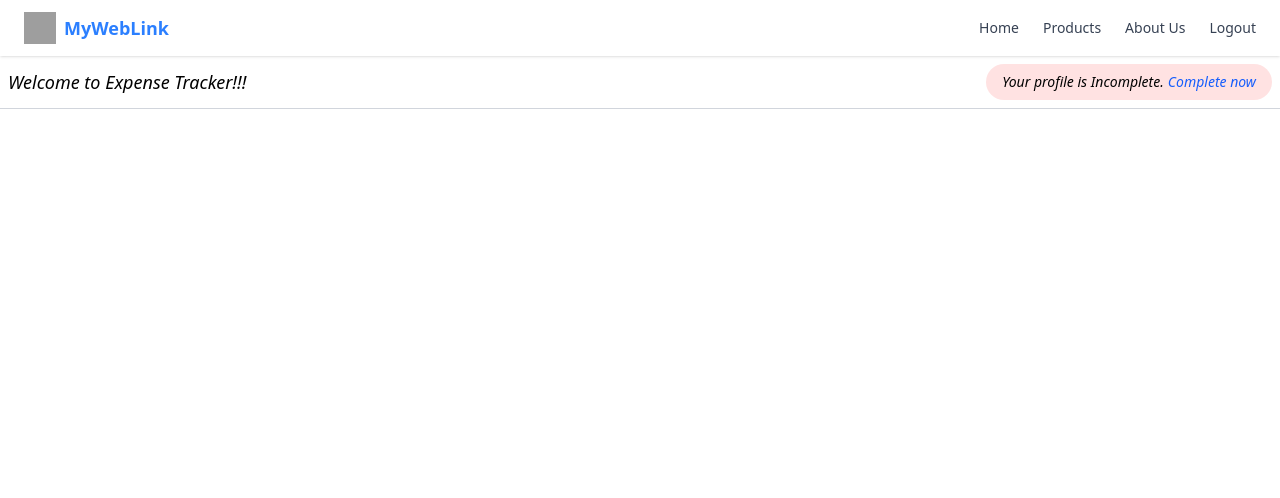
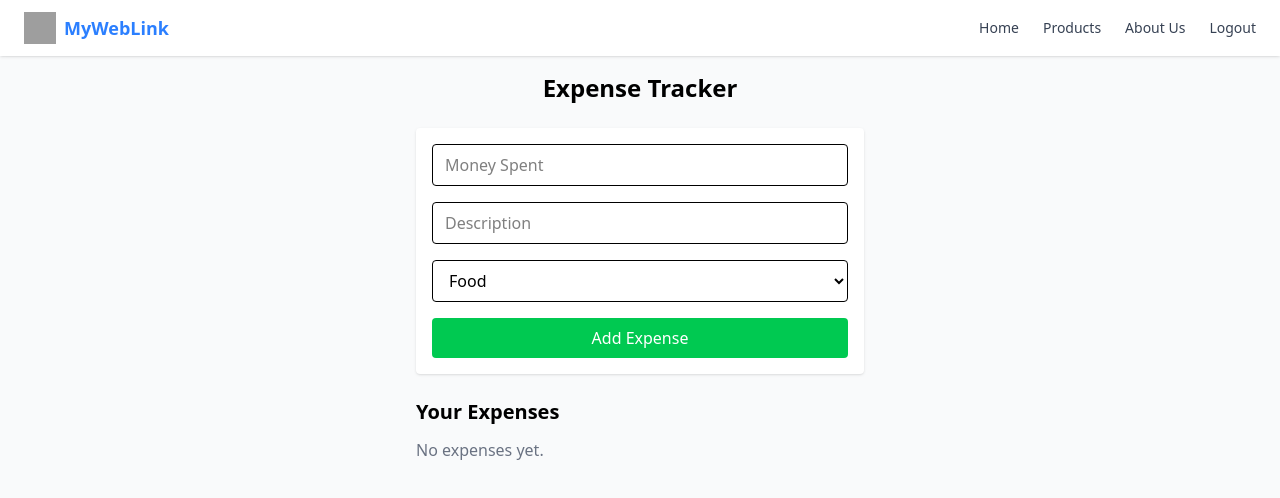
Before and after one commit to ashutoshsahu007/ExpenseTracker, a React (Vite) app: page /expense in a window 1280 px wide. Shown: the top 498 px of the page. Built offline with nearby package versions, Linux system fonts and the light colour scheme; grey boxes are pictures that could not be loaded.

Commit message:
daily expense added

```diff
--- a/src/App.jsx
+++ b/src/App.jsx
@@ -1,12 +1,13 @@
 import React from "react";
 import "./App.css";
 import Auth from "./components/Auth";
-import { BrowserRouter, Routes, Route } from "react-router-dom";
-import ExpenseTracker from "./components/ExpenseTracker";
+import { Routes, Route } from "react-router-dom";
 import UpdateProfile from "./components/UpdateProfile";
 import VerifyYourMail from "./components/VerifyYourMail";
 import Header from "./components/Header";
 import ForgotPassword from "./components/ForgetPassword";
+import ExpenseTracker from "./components/ExpenseTracker";
+import Profile from "./components/Profile";
 
 const App = () => {
   return (
@@ -14,10 +15,11 @@ const App = () => {
       <Header />
       <Routes>
         <Route path="/" element={<Auth />} />
+        <Route path="/profile" element={<Profile />} />
+        <Route path="/profile-update" element={<UpdateProfile />} />
+        <Route path="/verify" element={<VerifyYourMail />} />
+        <Route path="/forget-password" element={<ForgotPassword />} />
         <Route path="/expense" element={<ExpenseTracker />} />
-        <Route path="/profile" element={<UpdateProfile />} />
-        <Route path="/verify" element={<VerifyYourMail />} />
-        <Route path="forget-password" element={<ForgotPassword />} />
       </Routes>
     </>
   );
--- a/src/components/Auth.jsx
+++ b/src/components/Auth.jsx
@@ -56,7 +56,7 @@ const Auth = () => {
       .then((data) => {
         console.log(data);
         isLogin && authCtx.login(data.idToken);
-        isLogin && navigate("/verify");
+        isLogin && navigate("/expense");
       })
       .catch((error) => {
         alert(error.message || "Authentication Failed !!");
--- a/src/components/ExpenseTracker.jsx
+++ b/src/components/ExpenseTracker.jsx
@@ -1,17 +1,107 @@
-import React from "react";
+import { useState } from "react";
 
-const ExpenseTracker = () => {
+export default function ExpenseTracker() {
+  const [loggedIn, setLoggedIn] = useState(false); // Simulate login
+  const [amount, setAmount] = useState("");
+  const [description, setDescription] = useState("");
+  const [category, setCategory] = useState("Food");
+  const [expenses, setExpenses] = useState([]);
+
+  const categories = ["Food", "Petrol", "Salary", "Shopping", "Travel"];
+
+  const handleAddExpense = (e) => {
+    e.preventDefault();
+    if (!amount || !description) return;
+
+    const newExpense = {
+      id: Date.now(),
+      amount,
+      description,
+      category,
+    };
+
+    setExpenses([newExpense, ...expenses]);
+    setAmount("");
+    setDescription("");
+    setCategory("Food");
+  };
+
   return (
-    <div className="flex justify-between items-center border-b border-gray-300 p-2">
-      <h1 className="italic text-lg">Welcome to Expense Tracker!!!</h1>
-      <div className="bg-red-100 px-4 py-2 rounded-full text-sm italic">
-        Your profile is Incomplete.
-        <a href="/profile" className="text-blue-600 hover:underline ml-1">
-          Complete now
-        </a>
-      </div>
+    <div className="min-h-screen bg-gray-50 p-4">
+      {/* Fake login button for demo */}
+      {
+        <div className="max-w-md mx-auto">
+          <h1 className="text-2xl font-bold text-center mb-6">
+            Expense Tracker
+          </h1>
+
+          {/* Expense Form */}
+          <form
+            onSubmit={handleAddExpense}
+            className="bg-white p-4 rounded shadow space-y-4"
+          >
+            <input
+              type="number"
+              placeholder="Money Spent"
+              value={amount}
+              onChange={(e) => setAmount(e.target.value)}
+              className="w-full border rounded px-3 py-2 outline-none focus:ring focus:ring-blue-200"
+              required
+            />
+
+            <input
+              type="text"
+              placeholder="Description"
+              value={description}
+              onChange={(e) => setDescription(e.target.value)}
+              className="w-full border rounded px-3 py-2 outline-none focus:ring focus:ring-blue-200"
+              required
+            />
+
+            <select
+              value={category}
+              onChange={(e) => setCategory(e.target.value)}
+              className="w-full border rounded px-3 py-2 outline-none focus:ring focus:ring-blue-200"
+            >
+              {categories.map((cat) => (
+                <option key={cat} value={cat}>
+                  {cat}
+                </option>
+              ))}
+            </select>
+
+            <button
+              type="submit"
+              className="w-full bg-green-500 text-white py-2 rounded hover:bg-green-600"
+            >
+              Add Expense
+            </button>
+          </form>
+
+          {/* Expense List */}
+          <div className="mt-6">
+            <h2 className="text-xl font-semibold mb-3">Your Expenses</h2>
+            {expenses.length === 0 ? (
+              <p className="text-gray-500">No expenses yet.</p>
+            ) : (
+              <ul className="space-y-3">
+                {expenses.map((exp) => (
+                  <li
+                    key={exp.id}
+                    className="bg-white p-3 rounded shadow flex justify-between items-center"
+                  >
+                    <div>
+                      <p className="font-medium">{exp.description}</p>
+                      <p className="text-sm text-gray-500">{exp.category}</p>
+                    </div>
+                    <p className="font-bold text-blue-500">₹{exp.amount}</p>
+                  </li>
+                ))}
+              </ul>
+            )}
+          </div>
+        </div>
+      }
     </div>
   );
-};
-
-export default ExpenseTracker;
+}
--- /dev/null
+++ b/src/components/Profile.jsx
@@ -0,0 +1,17 @@
+import React from "react";
+
+const Profile = () => {
+  return (
+    <div className="flex justify-between items-center border-b border-gray-300 p-2">
+      <h1 className="italic text-lg">Welcome to Expense Tracker!!!</h1>
+      <div className="bg-red-100 px-4 py-2 rounded-full text-sm italic">
+        Your profile is Incomplete.
+        <a href="/profile" className="text-blue-600 hover:underline ml-1">
+          Complete now
+        </a>
+      </div>
+    </div>
+  );
+};
+
+export default Profile;
```
